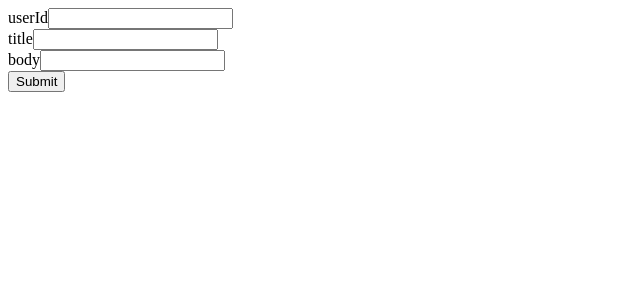
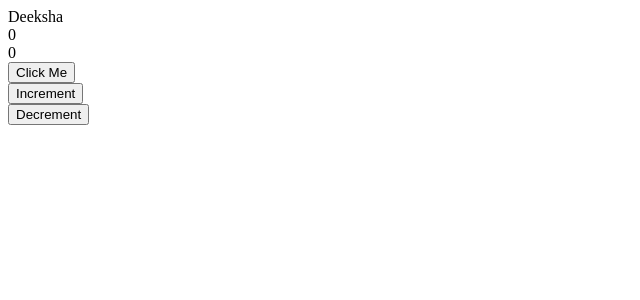
Before and after one commit to Deeksha-Singh1/ReactJs-Practice, a React (Create React App) app in the folder myapp/: page / in a window 1280 px wide. Shown: the top 300 px of the page, without its empty margins (0-640 px from the left). Built offline with nearby package versions, Linux system fonts and the light colour scheme.

Commit message:
react js practice

```diff
--- /dev/null
+++ b/myapp/src/Hooks/App.js
@@ -0,0 +1,14 @@
+import React from 'react'
+import UseEffect from './UseEffect'
+import UseStateHooks from './UseStateHooks'
+
+const App = () => {
+  return (
+    <div>
+      {/* <UseStateHooks/> */}
+      <UseEffect/>
+    </div>
+  )
+}
+
+export default App
--- /dev/null
+++ b/myapp/src/Hooks/UseEffect.jsx
@@ -0,0 +1,45 @@
+import React , {useState , useEffect} from 'react'
+
+const UseEffect = () => {
+
+  const [name,setName] = useState("Deeksha")
+  const [count,setCount] = useState(0)
+
+  const [value,setValue] = useState(0)
+
+  const stateHandler = () =>{
+      setName("Bhadauria")
+      setCount("500")
+  }
+
+  useEffect(()=>{
+    console.log("Deeksha Singh");
+  },[value])
+
+  const Increment = () => {
+    setValue(value+1)
+  }
+
+  const Decrement = () => {
+    setValue(value-1)
+  }
+
+  return (
+    <div>
+
+      {name}
+      <br />
+      {count}
+      <br />
+      {value}
+      <br />
+      <button onClick={stateHandler}>Click Me</button>
+      <br />
+      <button onClick={Increment}>Increment</button>
+      <br />
+      <button onClick={Decrement}>Decrement</button>
+    </div>
+  )
+}
+
+export default UseEffect
--- /dev/null
+++ b/myapp/src/Hooks/UseStateHooks.jsx
@@ -0,0 +1,26 @@
+import React , {useState} from 'react'
+
+const UseStateHooks = () => {
+
+  const [name,setName] = useState("Deeksha")
+  const [count,setCount] = useState(0)
+
+  const stateHandler = () =>{
+      setName("Bhadauria")
+      setCount("500")
+  }
+
+  return (
+    <div>
+
+      {name}
+      <br />
+      {count}
+
+      <button onClick={stateHandler}>Click Me</button>
+
+    </div>
+  )
+}
+
+export default UseStateHooks
--- a/myapp/src/index.js
+++ b/myapp/src/index.js
@@ -1,6 +1,6 @@
 import React from 'react';
 import ReactDOM from 'react-dom/client';
-import App from './APIRequestMethods/App';
+import App from './Hooks/App';
 
 const root = ReactDOM.createRoot(document.getElementById('root'));
 root.render(
```
